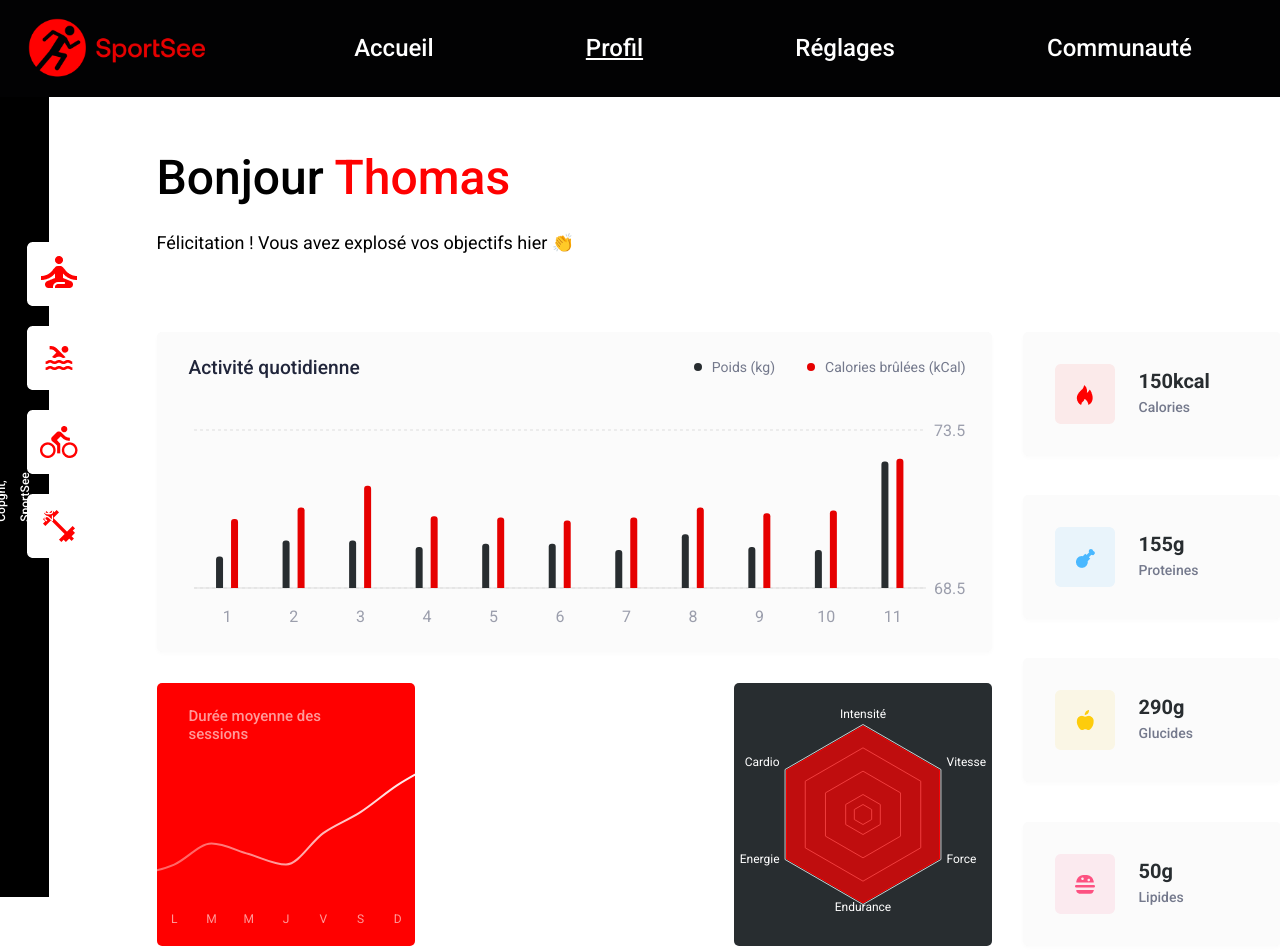
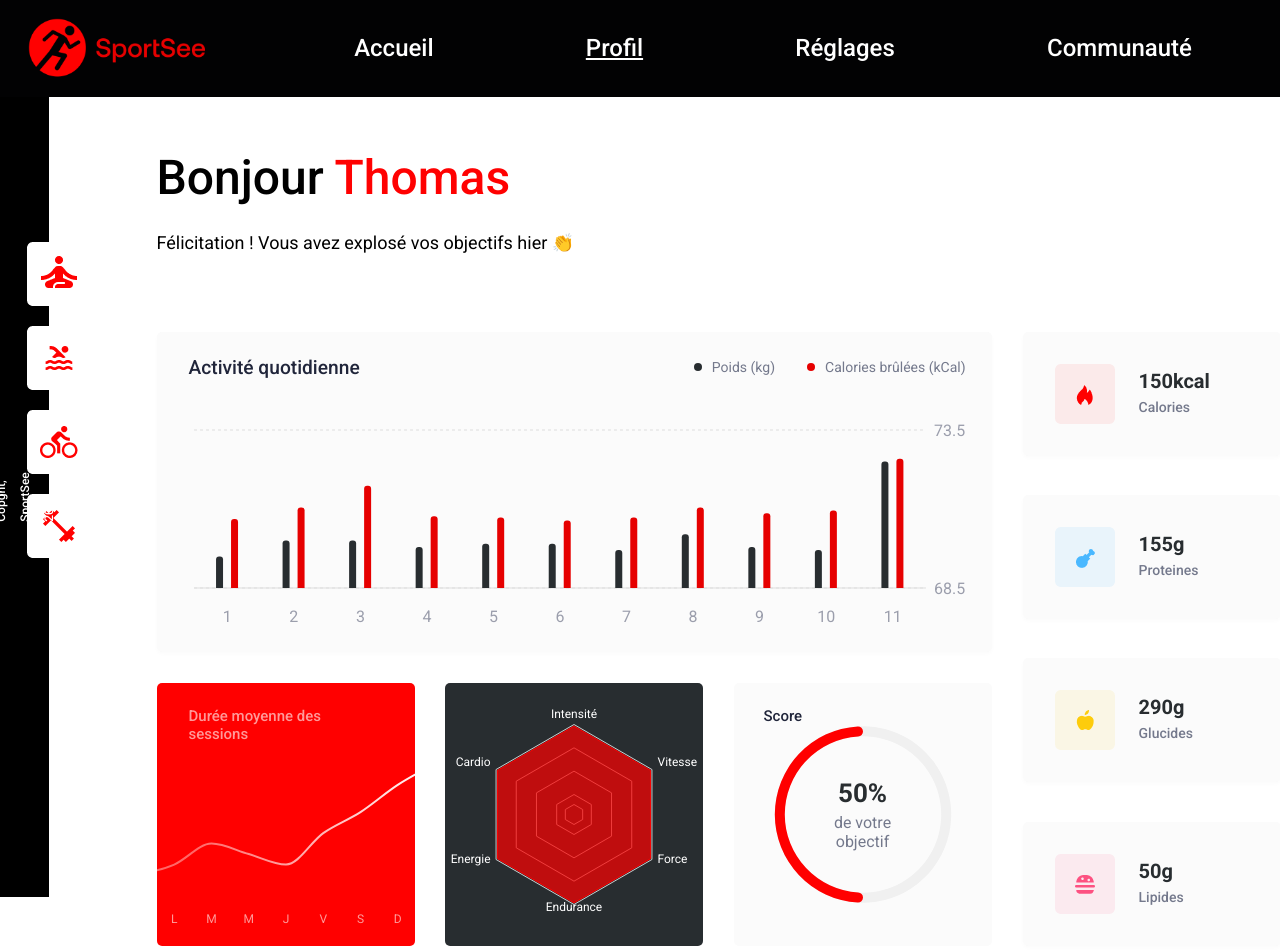
Before and after one commit to NikXpro/sportsee, a React (Vite) app: page / in a window 1280 px wide. Shown: the top 950 px of the page. Built offline with nearby package versions, Linux system fonts and the light colour scheme.

Commit message:
feat(profile): add ChartScore component to profile page - introduce ChartScore component to display score statistics - integrate ChartScore into profile page for enhanced data visualization

```diff
--- a/src/pages/Profile/Profile.tsx
+++ b/src/pages/Profile/Profile.tsx
@@ -1,6 +1,7 @@
 import { Layout } from "@components/layout";
 import { ChartActivity } from "@pages/Profile/_components/ChartActivity";
 import { ChartPerformance } from "@pages/Profile/_components/ChartPerformance";
+import { ChartScore } from "@pages/Profile/_components/ChartScore";
 import { ChartSessions } from "@pages/Profile/_components/ChartSessions";
 import { InfoItem } from "@pages/Profile/_components/InfoItem";
 import "./Profile.scss";
@@ -24,6 +25,7 @@ export function Profile() {
               <div className="activity-stats">
                 <ChartSessions />
                 <ChartPerformance />
+                <ChartScore score={50} />
               </div>
             </div>
             <div className="profile-content-right">
```
